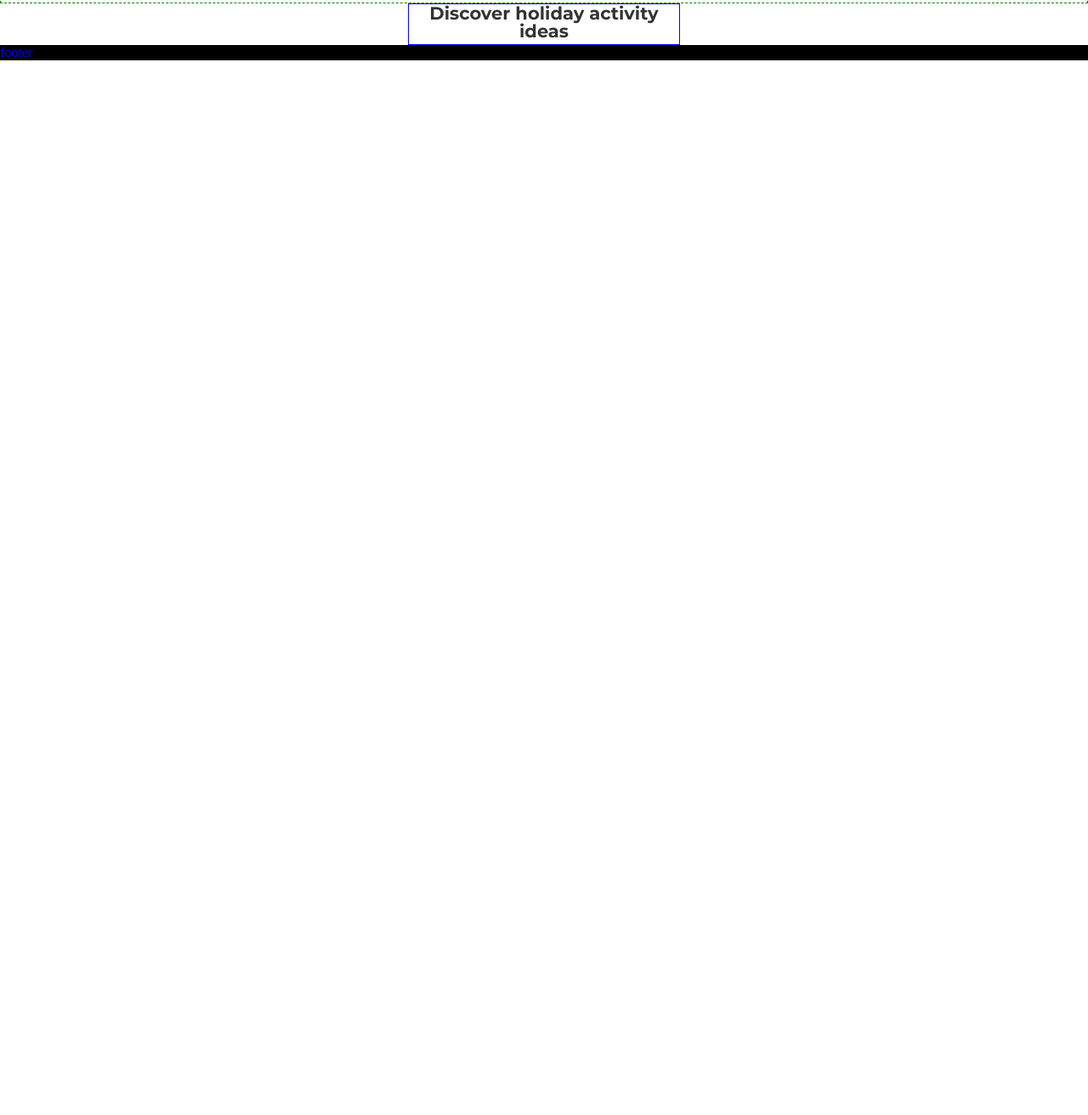
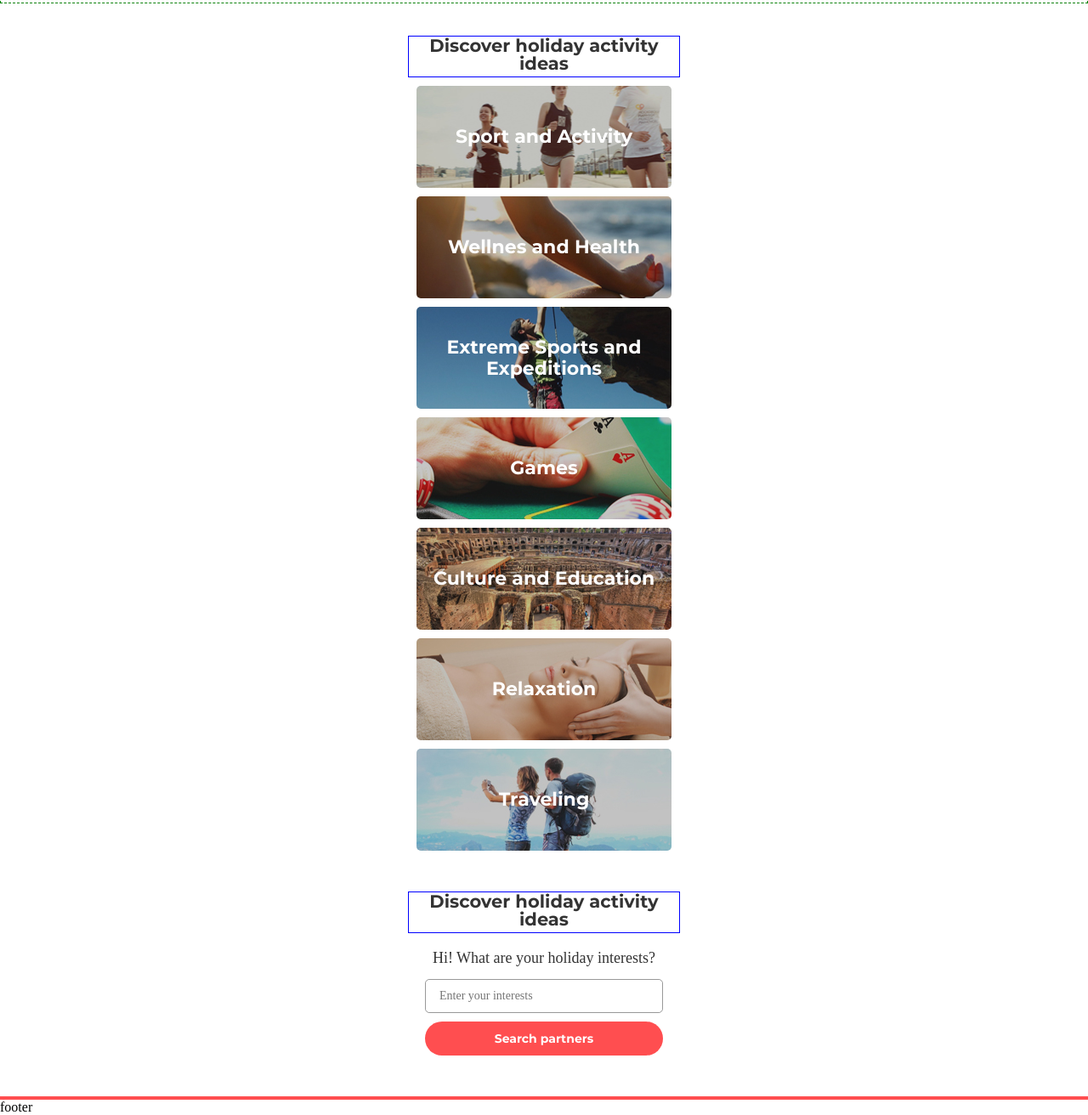
Before and after one commit to ksmua/urlaubsgluck-site-layout, a website: page src/index.html in a window 1280 px wide. Shown: the part 2580-3892 px from the top of the page at 85% size. Before the commit the page ends 2651 px from the top, so only its background shows below. Drawn offline with nearby package versions, Linux system fonts and the light colour scheme; files that its build step writes are made by us from their sources; a web font is replaced by a local one.

Commit message:
fix some margin in ideas section

```diff
--- a/src/index.html
+++ b/src/index.html
@@ -52,7 +52,7 @@
       <h3 class="container">Meet a partner for your best holiday</h3>
       <div class="partner-card">
         <div class="partner-card__img">
-          <img src="/img/partners/Bradly_Hunter.jpg" alt="partner-photo">
+          <img src="/img/partners/Bradley_Hunter.jpg" alt="partner-photo">
           <div class="partner-card__stiker"><img src="/img/partners/stiker-tv.png" alt="tv"></div>
         </div>
         <h4 class="partner-card__name">Bradley Hunter</h4>
@@ -60,7 +60,7 @@
       </div>
       <div class="partner-card">
         <div class="partner-card__img">
-          <img src="/img/partners/Bradly_Hunter.jpg" alt="partner-photo">
+          <img src="/img/partners/Lucas_Marsha.jpg" alt="partner-photo">
           <div class="partner-card__stiker"><img src="/img/partners/stiker-flask.png" alt="tv"></div>
         </div>
         <h4 class="partner-card__name">Lucas Marsha</h4>
@@ -68,7 +68,7 @@
       </div>
       <div class="partner-card">
         <div class="partner-card__img">
-          <img src="/img/partners/Bradly_Hunter.jpg" alt="partner-photo">
+          <img src="/img/partners/Heather_Walker.jpg" alt="partner-photo">
           <div class="partner-card__stiker"><img src="/img/partners/stiker-cup.png" alt="tv"></div>
         </div>
         <h4 class="partner-card__name">Heather Walker</h4>
@@ -76,7 +76,7 @@
       </div>
       <div class="partner-card">
         <div class="partner-card__img">
-          <img src="/img/partners/Bradly_Hunter.jpg" alt="partner-photo">
+          <img src="/img/partners/Bradley_Hunter_2.jpg" alt="partner-photo">
           <div class="partner-card__stiker"><img src="/img/partners/stiker-paper-airplane.png" alt="tv"></div>
         </div>
         <h4 class="partner-card__name">Bradley Hunter</h4>
@@ -84,9 +84,38 @@
       </div>
       <button class="button-transparent">See other partners</button>
     </section> <!-- /partner-card-section -->
-    <section>
+    <section class="ideas-section">
       <h3 class="container">Discover holiday activity ideas</h3>
-
+      <div class="ideas-cards">
+        <div class="ideas-card sport-and-activity">
+          <h4>Sport and Activity</h4>
+        </div>
+        <div class="ideas-card willnes-and-health">
+          <h4>Wellnes and Health</h4>
+        </div>
+        <div class="ideas-card extreme-sports-and-expeditions">
+          <h4>Extreme Sports
+            and Expeditions</h4>
+        </div>
+        <div class="ideas-card games">
+          <h4>Games</h4>
+        </div>
+        <div class="ideas-card culture-and-education">
+          <h4>Culture and Education</h4>
+        </div>
+        <div class="ideas-card relaxation">
+          <h4>Relaxation</h4>
+        </div>
+        <div class="ideas-card traveling">
+          <h4>Traveling</h4>
+        </div>
+      </div>
+      <form action="#" class="search-partners">
+        <h3 class="container">Discover holiday activity ideas</h3>
+        <p>Hi! What are your holiday interests?</p>
+        <input type="text" placeholder="Enter your interests">
+        <button class="red-button">Search partners</button>
+      </form>
     </section>
   </main>
   <footer>footer</footer>
--- a/src/sass/_color.scss
+++ b/src/sass/_color.scss
@@ -2,3 +2,4 @@ $tomato-color: #ff4e50;
 $grey-light: #cccccc;
 $grey-normal: #666666;
 $grey-dark: #333333;
+$grey-ground: #999999;
--- a/src/sass/_footer.scss
+++ b/src/sass/_footer.scss
@@ -1,4 +1,4 @@
 footer {
-    background-color: black;
-   	color: blue;
+    // background-color: black;
+   	border-top: 4px solid $tomato-color;
 }
--- a/src/sass/_header.scss
+++ b/src/sass/_header.scss
@@ -41,6 +41,8 @@
         margin-bottom: 18px;
     }
 
+
+}
 .red-button {
     display: block;
     background-color: $tomato-color;
@@ -54,7 +56,6 @@
     margin: 0 auto;
     &:hover {
         border: 2px solid white;
-        }
     }
 }
 
--- a/src/sass/main.scss
+++ b/src/sass/main.scss
@@ -163,3 +163,91 @@ main {
 	}
 
 } //partner-card end
+
+
+.ideas-section {
+	border: 1 px solid violet;
+	padding: 38px 0 40px;
+
+	.ideas-cards{
+		margin-bottom: 40px;
+	}
+
+	.ideas-card {
+		height: 120px;
+		width: 300px;
+		margin: 10px auto;
+		position: relative;
+		overflow: hidden;
+		display: flex;
+		justify-content: center;
+		align-items: center;
+
+		h4 {
+				font-family: "Montserrat-Bold";
+				font-size: 22px;
+				color: white;
+				text-align: center;
+		}
+	}
+
+	.sport-and-activity,
+	.willnes-and-health,
+	.extreme-sports-and-expeditions,
+	.games,
+	.culture-and-education,
+	.relaxation,
+	.traveling {
+		border-radius: 5px;
+		background-repeat: no-repeat;
+		background-position: center;
+	}
+
+	.sport-and-activity {
+		background-image: url("../img/ideas/sport_and_activity.jpg");
+	}
+	.willnes-and-health {
+		background-image: url("../img/ideas/wellnes_and_health.jpg");
+	}
+	.extreme-sports-and-expeditions {
+		background-image: url("../img/ideas/extreme_sports_and_expeditions.jpg");
+	}
+	.games {
+		background-image: url("../img/ideas/games.jpg");
+	}
+	.culture-and-education {
+		background-image: url("../img/ideas/culture_and_education.jpg");
+	}
+	.relaxation {
+		background-image: url("../img/ideas/relaxation.jpg");
+	}
+	.traveling {
+		background-image: url("../img/ideas/traveling.jpg");
+	}
+
+	// ***************** Serch FORM ***********************
+	.search-partners {
+		padding: 8px 0;
+
+		p {
+			text-align: center;
+			font-family: "Roboto-Light";
+			font-size: 18px;
+			line-height: 18px;
+			color: $grey-dark;
+			padding: 20px 0 16px;
+		}
+		input[type=text] {
+			height: 40px;
+			width: 280px;
+			color: $grey-ground;
+			border: 1px solid $grey-ground;
+			border-radius: 5px;
+			font-family: "Roboto-Light";
+			font-size: 14px;
+			display: block;
+			margin: 0 auto 10px;
+			padding: 0 5px 0 16px;
+		}
+	}
+}
```
Also changed, not shown: src/img/ideas/culture_and_education.jpg (added), src/img/ideas/extreme_sports_and_expeditions.jpg (added), src/img/ideas/games.jpg (added), src/img/ideas/relaxation.jpg (added), src/img/ideas/sport_and_activity.jpg (added), src/img/ideas/traveling.jpg (added), src/img/ideas/wellnes_and_health.jpg (added). Lines whose indentation alone changed are shown as unchanged.
